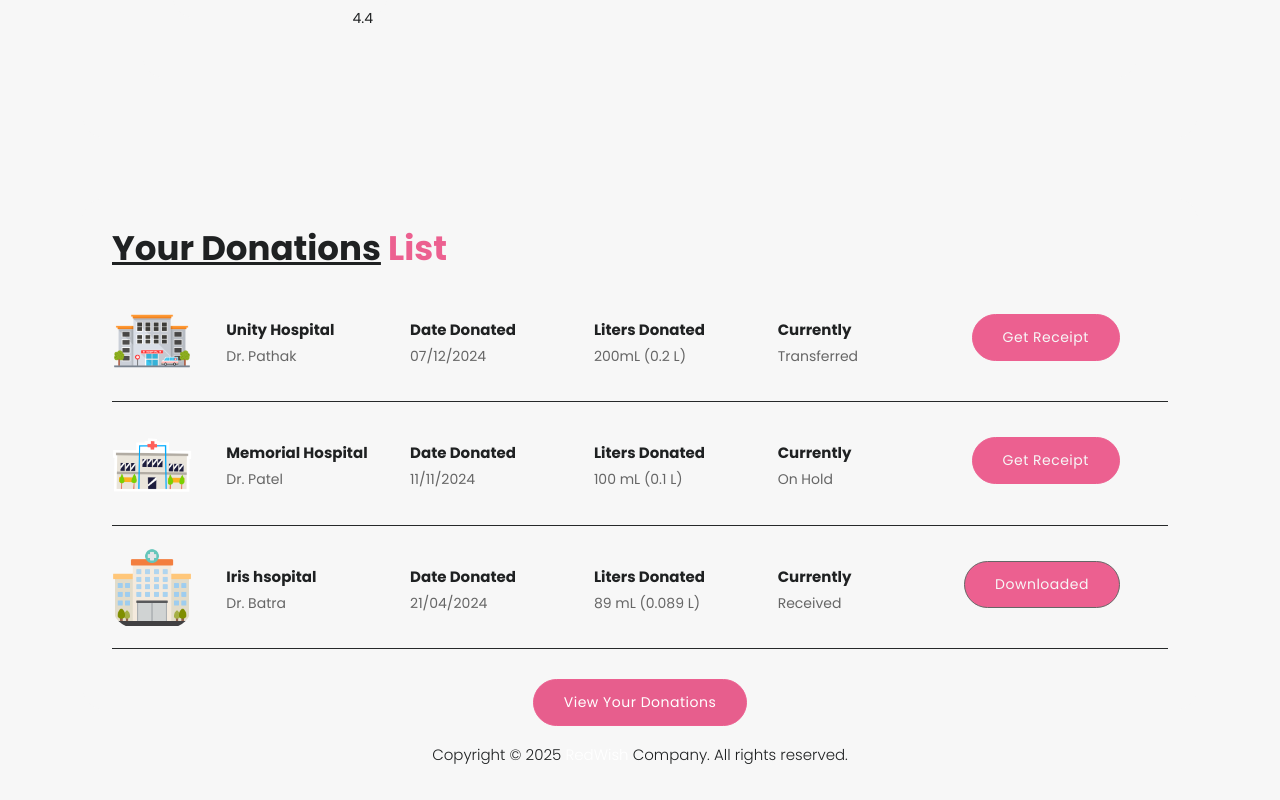
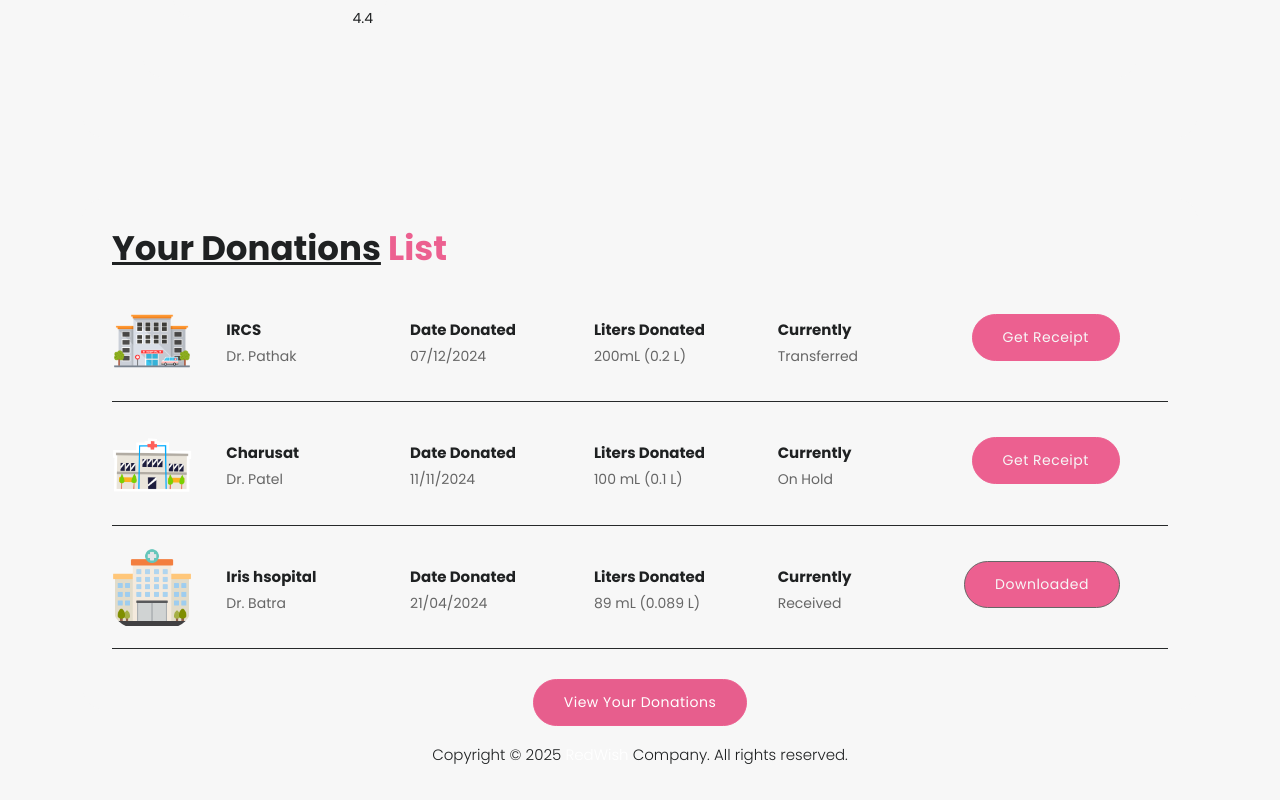
Before and after one commit to Hxxrshh/RedWish-main, a website: page index.html in a window 1280 px wide. Shown: the part 1403-2203 px from the top of the page. Drawn offline with nearby package versions, Linux system fonts and the light colour scheme; some icons are missing.

Commit message:
Update index.html

```diff
--- a/index.html
+++ b/index.html
@@ -251,7 +251,7 @@
               <div class="item">
                 <ul>
                   <li><img src="images/Hospital pics/hospital-building.png" alt="" class="templatemo-item"></li>
-                  <li><h4>Unity Hospital</h4><span>Dr. Pathak</span></li>
+                  <li><h4>IRCS</h4><span>Dr. Pathak</span></li>
                   <li><h4>Date Donated</h4><span>07/12/2024</span></li>
                   <li><h4>Liters Donated</h4><span>200mL (0.2 L)</span></li>
                   <li><h4>Currently</h4><span>Transferred</span></li>
@@ -261,7 +261,7 @@
               <div class="item">
                 <ul>
                   <li><img src="images/Hospital pics/hospital.png" alt="" class="templatemo-item"></li>
-                  <li><h4>Memorial Hospital</h4><span>Dr. Patel</span></li>
+                  <li><h4>Charusat</h4><span>Dr. Patel</span></li>
                   <li><h4>Date Donated</h4><span>11/11/2024</span></li>
                   <li><h4>Liters Donated</h4><span>100 mL (0.1 L)</span></li>
                   <li><h4>Currently</h4><span>On Hold</span></li>
```
